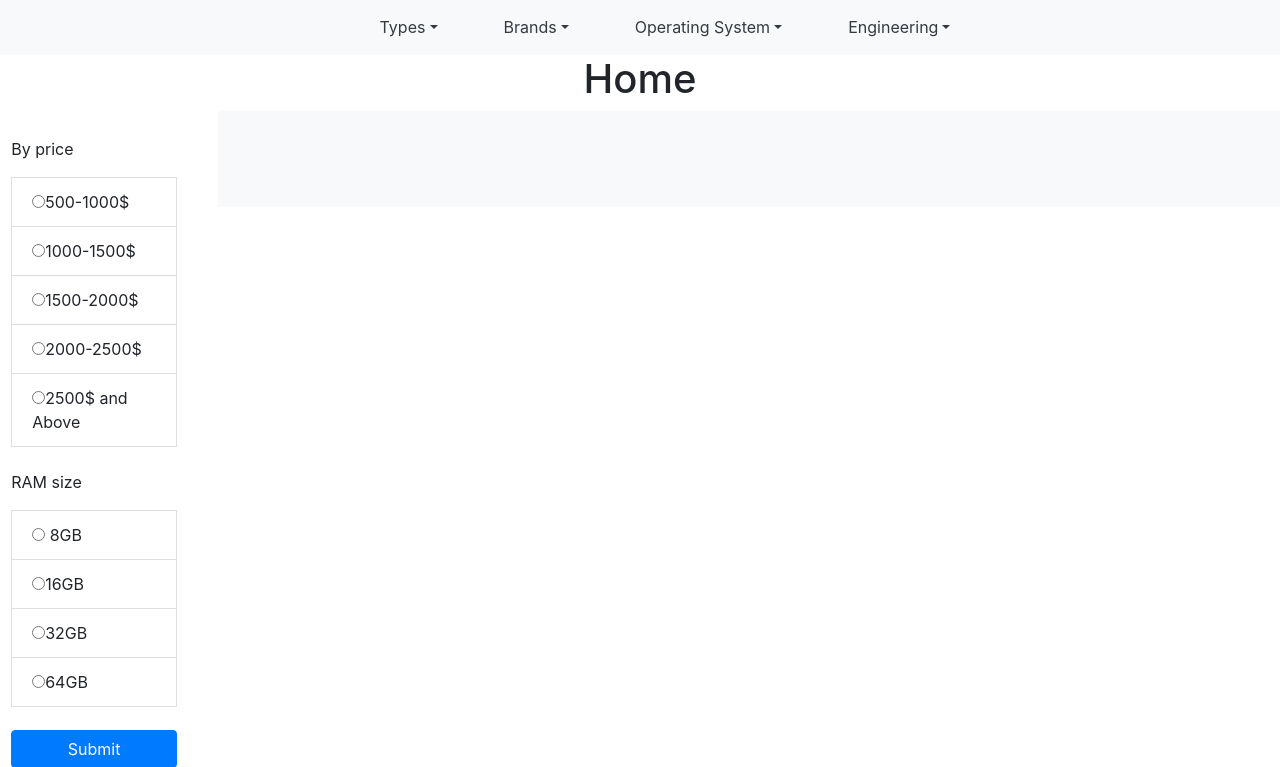
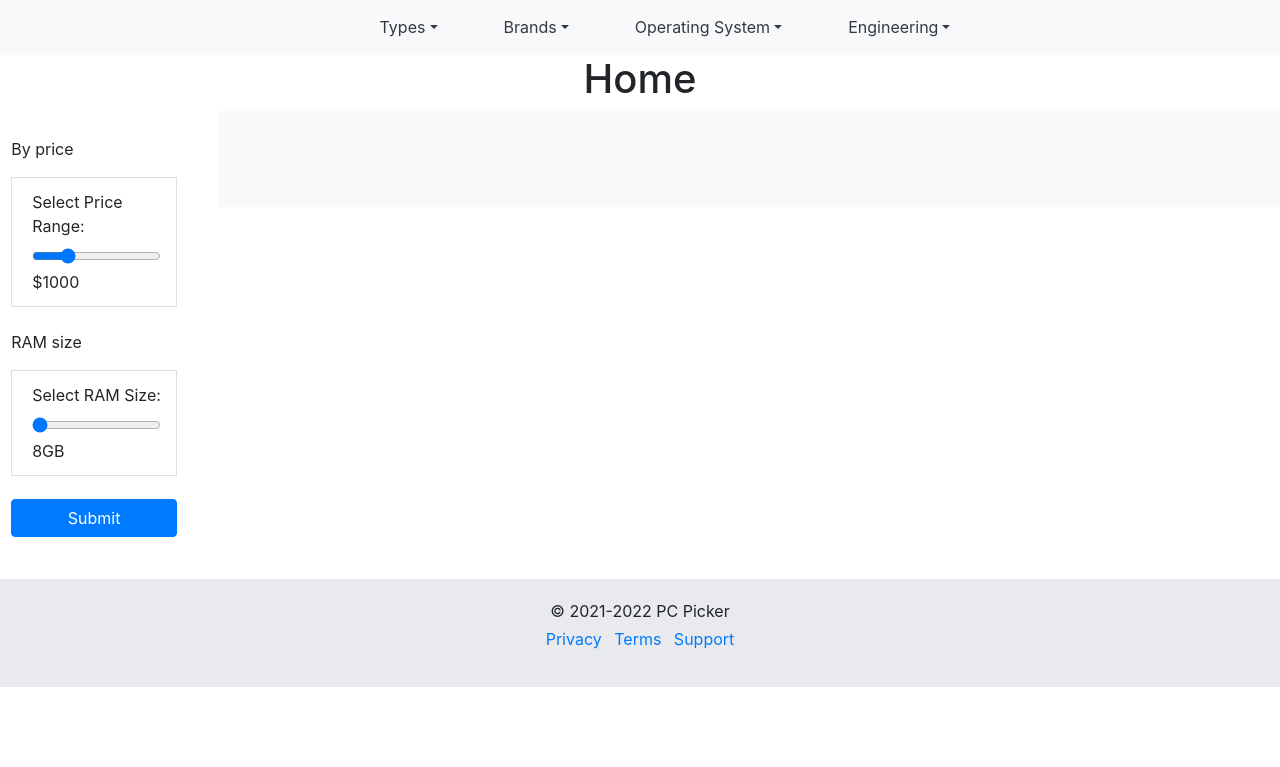
Before and after one commit to Abdulsemed/pc_picker, a PHP site: page /landing_page.php in a window 1280 px wide. Shown: the part 57-824 px from the top of the page. After the commit the page ends 744 px from the top, so only its background shows below. Run offline with PHP 8.4, Linux system fonts and the light colour scheme; data that the repository does not hold is empty; grey boxes are pictures that could not be loaded.

Commit message:
change filtering from radio button to slider

```diff
--- a/website/admin/filter.php
+++ b/website/admin/filter.php
@@ -1,4 +1,4 @@
-<form action="landing_page.php" method="get">
+<!-- <form action="landing_page.php" method="get">
 	<ul class="list-group mb-3">
 		<p class="cardHeader"> By price</p>
 		<li class="list-group-item d-flex justify-content-between lh-condensed">
@@ -51,4 +51,42 @@
 		<br>
 		<input type="submit" class="btn btn-primary" value="Submit">
 	</ul>
+</form> -->
+
+<form action="landing_page.php" method="get">
+    <ul class="list-group mb-3">
+        <p class="cardHeader">By price</p>
+        <li class="list-group-item d-flex justify-content-between lh-condensed">
+            <div>
+                <label for="priceSlider">Select Price Range: </label>
+                <input type="range" class="price" name="price" id="priceSlider" min="500" max="2500" step="500" value="1000" oninput="submitForm()">
+                <output for="priceSlider">$<span id="priceOutput">1000</span></output>
+            </div>
+        </li>
+        <br>
+        <p class="cardHeader">RAM size</p>
+        <li class="list-group-item d-flex justify-content-between lh-condensed">
+            <div>
+                <label for="ramSlider">Select RAM Size: </label>
+                <input type="range" class="RAM" name="RAM" id="ramSlider" min="8" max="64" step="8" value="8" oninput="submitForm()">
+                <output for="ramSlider"><span id="ramOutput">8</span>GB</output>
+            </div>
+        </li>
+        <br>
+        <input type="submit" class="btn btn-primary" value="Submit">
+    </ul>
 </form>
+
+<script>
+    function submitForm() {
+        document.forms[0].submit();
+    }
+
+    document.getElementById('priceSlider').addEventListener('input', function () {
+        document.getElementById('priceOutput').textContent = this.value;
+    });
+
+    document.getElementById('ramSlider').addEventListener('input', function () {
+        document.getElementById('ramOutput').textContent = this.value;
+    });
+</script>
```
